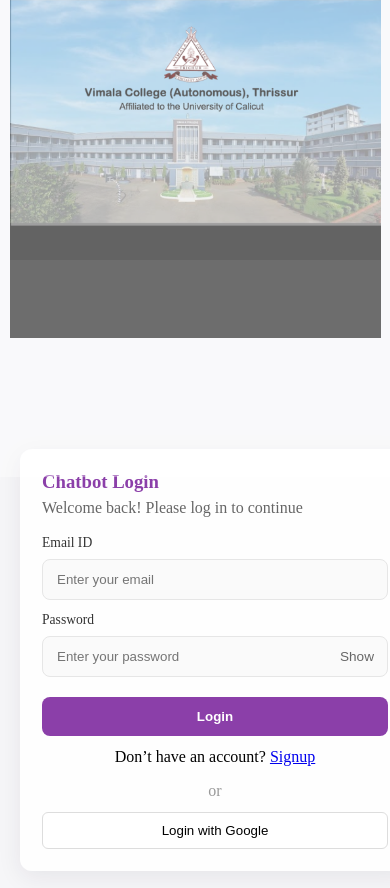
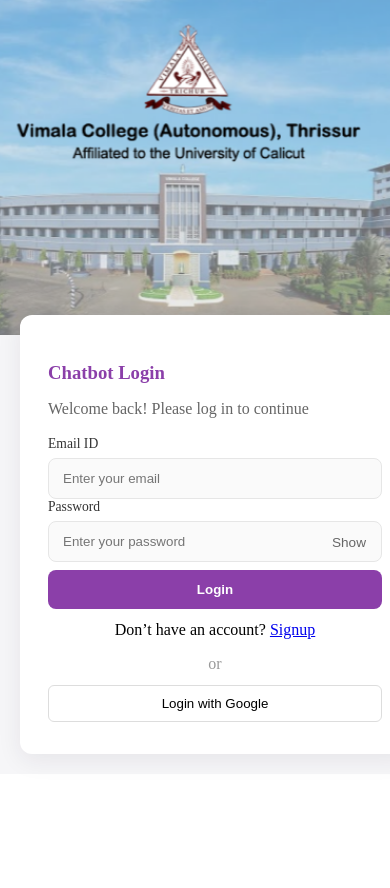
Before and after one commit to sidharthpunathil/chatbot-poc, a React (Create React App) app in the folder frontend/: page /login in a window 390 px wide. Shown: the top 888 px of the page. After the commit the page ends 844 px from the top, so only its background shows below. Built offline with nearby package versions, Linux system fonts and the light colour scheme.

Commit message:
after editing college.png

```diff
--- a/frontend/src/pages/Login.css
+++ b/frontend/src/pages/Login.css
@@ -1,75 +1,20 @@
-/* Login page styles based on the provided design */
-
+/* MAIN WRAPPER */
 .auth {
   min-height: calc(100vh - 70px);
   display: flex;
-  position: relative;
   background: #f6f6f8;
 }
 
-/* LEFT (image + college heading) */
+/* LEFT IMAGE PANEL */
 .auth-left {
   flex: 1;
   min-width: 320px;
-  /* make the background image fill the left panel like the old bg */
-  background-size: 100% auto; /* width 100%, height auto */
-  background-position: center top; /* ensure image anchors to top center */
+  background-size: cover;        /* full brightness image */
+  background-position: center;  /* perfectly centered */
   background-repeat: no-repeat;
-  display: flex;
-  align-items: flex-start; /* place content at top */
-  justify-content: center;
-  position: relative;
-  padding-top: 1cm; /* 1cm down from the top */
 }
 
-.auth-left .overlay {
-  position: absolute;
-  inset: 0;
-  background: rgba(255, 255, 255, 0.35);
-}
-
-.left-content {
-  position: relative;
-  z-index: 1;
-  text-align: center; /* center logo */
-  /* leave top spacing, but exact top offset is on the parent .auth-left */
-  padding: 0 40px 24px;
-  display: flex;
-  align-items: center;
-  justify-content: center;
-}
-
-.logo-wrap {
-  /* remove visible white wrapper */
-  background: transparent;
-  padding: 0;
-  border-radius: 0;
-  box-shadow: none;
-  display: inline-block;
-}
-
-.college-logo {
-  width: auto;
-  max-width: 720px; /* increase to match old image size */
-  max-height: 320px; /* increase to match old image size */
-  display: block;
-  margin: 0 auto 8px;
-  height: auto;
-  object-fit: contain;
-  border-radius: 0;
-}
-
-/* fallback styling when the image fails to load (transparent, matching size) */
-.college-logo.logo-fallback {
-  background: transparent;
-  display: block;
-  padding: 0;
-  border-radius: 0;
-  width: 620px;
-  height: 260px;
-  object-fit: contain;
-}
-
+/* RIGHT FORM PANEL */
 .auth-right {
   width: 420px;
   display: flex;
@@ -78,34 +23,35 @@
   padding: 40px 20px;
 }
 
+/* CARD */
 .card {
   width: 100%;
-  background: #fff;
+  background: #ffffff;
   padding: 28px 28px 32px;
-  border-radius: 6px;
+  border-radius: 8px;
   box-shadow: 0 6px 24px rgba(43, 23, 53, 0.08);
 }
 
 .card h3 {
-  margin: 0 0 6px;
+  margin-bottom: 6px;
   color: #8b3fa9;
 }
 
 .subtitle {
-  margin: 0 0 18px;
+  margin-bottom: 18px;
   color: #666;
 }
 
+/* FORM */
 .field {
-  display: block;
-  margin-bottom: 12px;
+  margin-bottom: 14px;
 }
 
-.field .label {
+.label {
   display: block;
-  margin-bottom: 8px;
+  margin-bottom: 6px;
+  font-size: 0.85rem;
   color: #333;
-  font-size: 0.85rem;
 }
 
 .auth-form input {
@@ -113,26 +59,28 @@
   padding: 12px 14px;
   border-radius: 8px;
   border: 1px solid #e6e6e6;
-  background: rgba(250,250,250,0.9);
+  background: #fafafa;
   box-sizing: border-box;
 }
 
+/* PASSWORD */
 .password-field {
   position: relative;
 }
 
 .eye {
   position: absolute;
-  right: 8px;
+  right: 10px;
   top: 50%;
   transform: translateY(-50%);
-  background: transparent;
+  background: none;
   border: none;
   color: #666;
   cursor: pointer;
   font-size: 0.85rem;
 }
 
+/* BUTTONS */
 .auth-btn {
   width: 100%;
   padding: 12px;
@@ -151,12 +99,9 @@
   border-radius: 6px;
   border: 1px solid #ddd;
   background: #fff;
-  display: flex;
-  align-items: center;
-  justify-content: center;
-  gap: 8px;
 }
 
+/* TEXT */
 .switch-text {
   text-align: center;
   margin-top: 12px;
@@ -175,16 +120,7 @@
   }
 
   .auth-left {
-    width: 100%;
-    min-height: 52vh;
-    background-position: center top; /* top aligned on mobile too */
-    background-size: 95% auto; /* increase width on mobile */
-    background-repeat: no-repeat;
-  }
-
-  .left-content {
-    text-align: center;
-    padding-top: 12px; /* smaller offset on mobile */
+    height: 45vh;
   }
 
   .auth-right {
@@ -193,11 +129,7 @@
   }
 
   .card {
-    background: rgba(255,255,255,0.85);
-    margin-top: -48px;
+    margin-top: -40px;
     border-radius: 12px;
-    padding: 22px;
   }
-
-  .college-logo { width: 520px; margin-bottom: 12px; }
 }
--- a/frontend/src/pages/Login.jsx
+++ b/frontend/src/pages/Login.jsx
@@ -8,15 +8,14 @@
 
   return (
     <section className="auth auth-login">
+      {/* LEFT IMAGE PANEL */}
       <div
         className="auth-left"
         style={{ backgroundImage: `url(${collegeImg})` }}
         aria-hidden
-      >
-        <div className="overlay" />
-        <div className="left-content" aria-hidden />
-      </div>
+      />
 
+      {/* RIGHT FORM PANEL */}
       <div className="auth-right">
         <div className="card">
           <h3>Chatbot Login</h3>
@@ -39,7 +38,6 @@
                   type="button"
                   className="eye"
                   onClick={() => setShow((s) => !s)}
-                  aria-label={show ? "Hide password" : "Show password"}
                 >
                   {show ? "Hide" : "Show"}
                 </button>
```
Also changed, not shown: frontend/src/assets/college.png.
